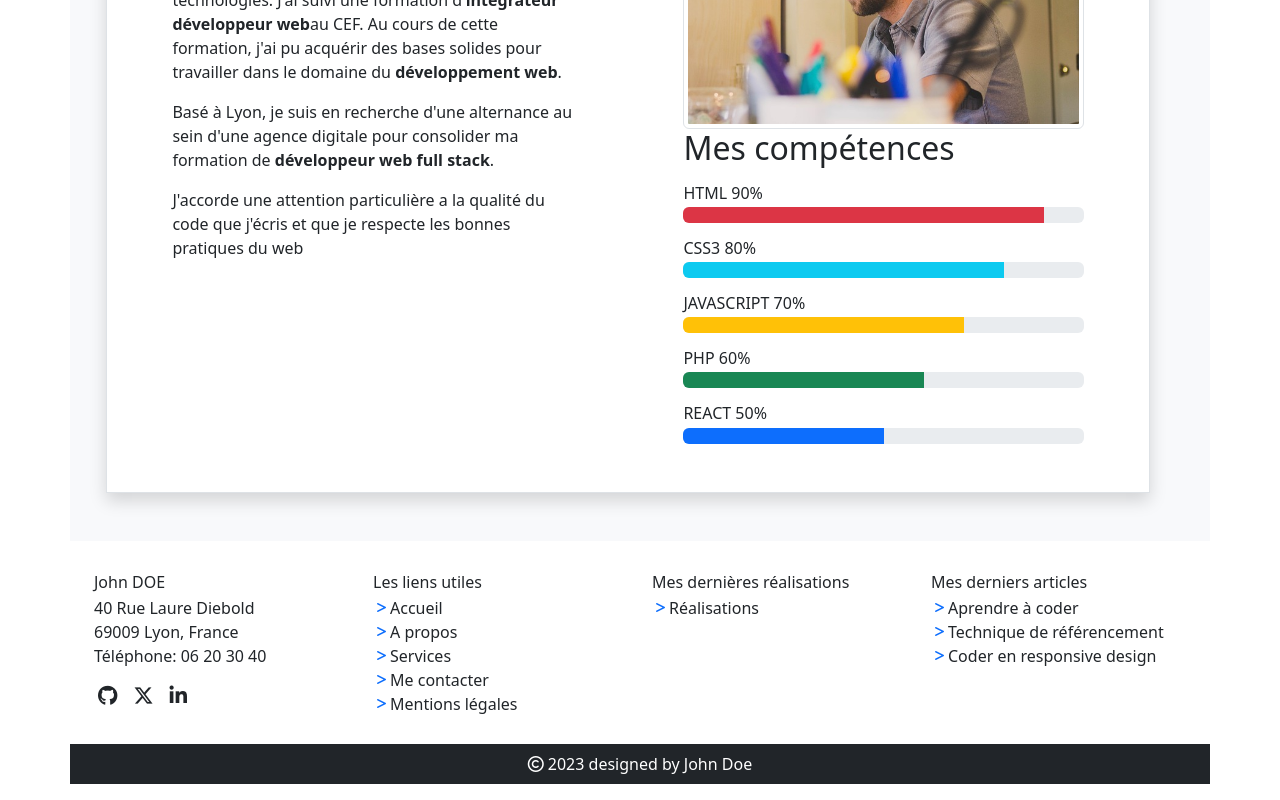
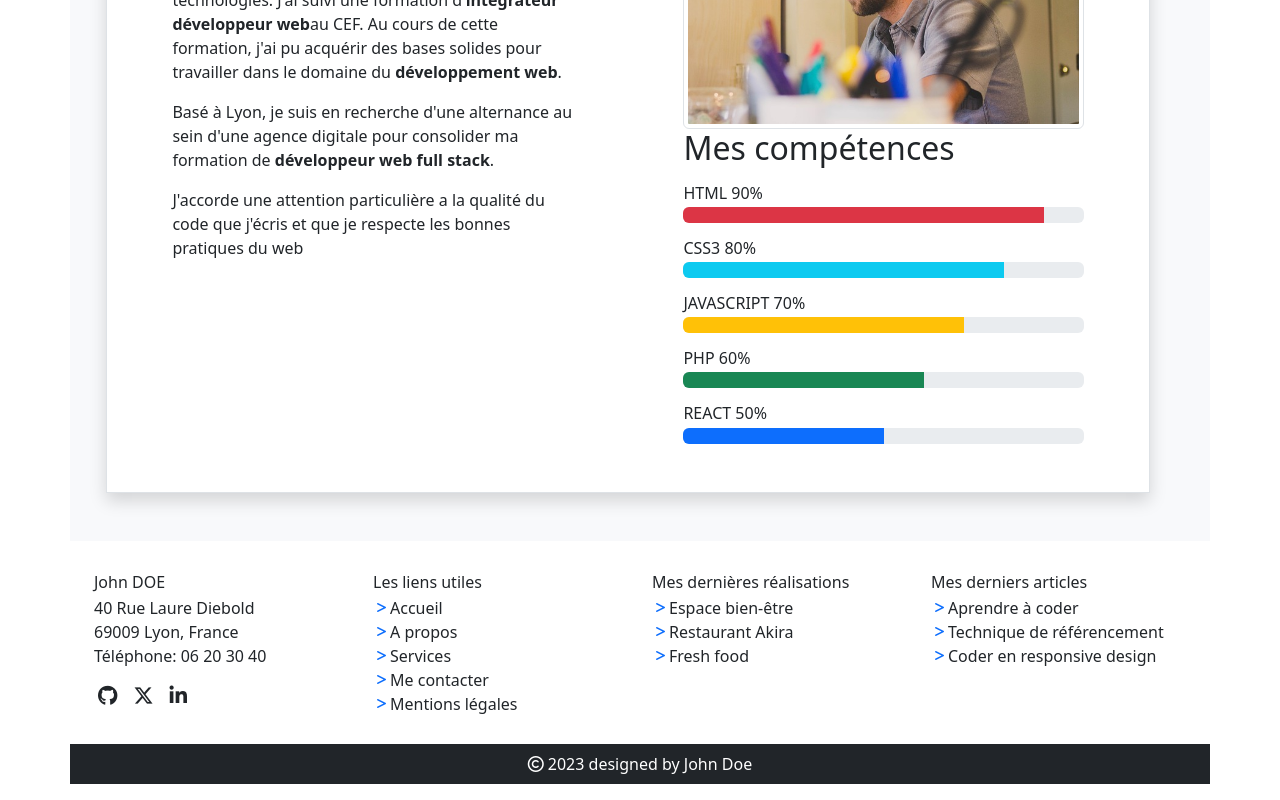
Before and after one commit to Etyliath/optimiserMonCVEnReact, a React (Vite) app: page / in a window 1280 px wide. Shown: the part 1014-1814 px from the top of the page. Built offline with nearby package versions, Linux system fonts and the light colour scheme; the HTML template or start-up script is replaced by a standard one.

Commit message:
create single page project Issue #43

```diff
--- a/src/components/Footer.jsx
+++ b/src/components/Footer.jsx
@@ -22,7 +22,7 @@ export function Footer() {
   const scrollToTop = () => {
     window.scrollTo({ top: 0, left: 0, behavior: 'smooth' })
   }
-
+  console.log(datas.articles.length)
   return (
     <>
       <footer className='container-lg px-0 mt-auto'>
@@ -108,34 +108,48 @@ export function Footer() {
             <h6 className='mb-1'>Mes dernières réalisations</h6>
             <NavLink
                 className='nav-link'
-                to='/realizations'
+                to={`/realizations/${datas.projects.length}`}
               >
                 <i className='fa-solid fa-greater-than fa-xs p-1 text-primary'></i>
-                Réalisations
+                {datas.projects[datas.projects.length-1].title}
+              </NavLink>
+              <NavLink
+                className='nav-link'
+                to={`/realizations/${datas.projects.length-1}`}
+              >
+                <i className='fa-solid fa-greater-than fa-xs p-1 text-primary'></i>
+                {datas.projects[datas.projects.length-2].title}
+              </NavLink>
+              <NavLink
+                className='nav-link'
+                to={`/realizations/${datas.projects.length-2}`}
+              >
+                <i className='fa-solid fa-greater-than fa-xs p-1 text-primary'></i>
+                {datas.projects[datas.projects.length-3].title}
               </NavLink>
             </div>
             <div className='col-lg-3 col-md-6 py-4'>
             <h6 className='mb-1'>Mes derniers articles</h6>
             <NavLink
                 className='nav-link'
-                to='/blog/6'
+                to={`/blog/${datas.articles.length}`}
               >
                 <i className='fa-solid fa-greater-than fa-xs p-1 text-primary'></i>
-                {datas.articles[5].title}
+                {datas.articles[datas.articles.length-1].title}
               </NavLink>
               <NavLink
                 className='nav-link'
-                to='/blog/5'
+                to={`/blog/${datas.articles.length-1}`}
               >
                 <i className='fa-solid fa-greater-than fa-xs p-1 text-primary'></i>
-                {datas.articles[4].title}
+                {datas.articles[datas.articles.length-2].title}
               </NavLink>
               <NavLink
                 className='nav-link'
-                to='/blog/4'
+                to={`/blog/${datas.articles.length-2}`}
               >
                 <i className='fa-solid fa-greater-than fa-xs p-1 text-primary'></i>
-                {datas.articles[3].title}
+                {datas.articles[datas.articles.length-3].title}
               </NavLink>
             </div>
           </div>
--- a/src/datas.json
+++ b/src/datas.json
@@ -1,4 +1,36 @@
 {
+  "skills": [
+    {
+      "id": 1,
+      "name": "HTML",
+      "level": 90,
+      "color": "bg-danger"
+    },
+    {
+      "id": 2,
+      "name": "CSS3",
+      "level": 80,
+      "color": "bg-info"
+    },
+    {
+      "id": 3,
+      "name": "JAVASCRIPT",
+      "level": 70,
+      "color": "bg-warning"
+    },
+    {
+      "id": 4,
+      "name": "PHP",
+      "level": 60,
+      "color": "bg-success"
+    },
+    {
+      "id": 5,
+      "name": "REACT",
+      "level": 50,
+      "color": "bg-primary"
+    }
+  ],
   "articles": [
     {
       "id": 1,
@@ -42,5 +74,28 @@
       "publication": "This is a wider card with supporting text below as a natural lead-in to additional content.",
       "broadcast": "Publié le : 28 juillet 2023"
     }
+  ],
+  "projects": [
+    {
+      "id": 1,
+      "title": "Fresh food",
+      "image": "/vegetables-790022_640.jpg",
+      "description": "Réalisation d'un site avec commande en ligne.",
+      "dev": "Site réalisé avec PHP et MySQL"
+    },
+    {
+      "id": 2,
+      "title": "Restaurant Akira",
+      "image": "/sushi-354628_640.jpg",
+      "description": "Réalisation d'un site vitrine.",
+      "dev": "Site réalisé avec WordPress"
+    },
+    {
+      "id": 3,
+      "title": "Espace bien-être",
+      "image": "/hand-3751159_640.jpg",
+      "description": "Réalisation d'un site vitrine pour un praticien du bien-être",
+      "dev": "Site réalisé en HTML/CSS"
+    }
   ]
 }
--- a/src/pages/Realizations.jsx
+++ b/src/pages/Realizations.jsx
@@ -1,32 +1,12 @@
 import { Project } from '../components/Project'
+import datas from '../datas.json'
 
 export function Realizations() {
-  const projects = [
-    {
-      id: 1,
-      title: 'Fresh food',
-      image: '/vegetables-790022_640.jpg',
-      description: "Réalisation d'un site avec commande en ligne.",
-      dev: 'Site réalisé avec PHP et MySQL',
-    },
-    {
-      id: 2,
-      title: 'Restaurant Akira',
-      image: '/sushi-354628_640.jpg',
-      description: "Réalisation d'un site vitrine.",
-      dev: 'Site réalisé avec WordPress',
-    },
-    {
-      id: 3,
-      title: 'Espace bien-être',
-      image: '/hand-3751159_640.jpg',
-      description:
-        "Réalisation d'un site vitrine pour un praticien du bien-être",
-      dev: 'Site réalisé en HTML/CSS',
-    },
-  ]
   return (
-    <main className='container-lg d-flex flex-column px-0'style={{ background: '#F8F9FB' }}>
+    <main
+      className='container-lg d-flex flex-column px-0'
+      style={{ background: '#F8F9FB' }}
+    >
       <div
         className='container-lg'
         style={{
@@ -36,10 +16,7 @@ export function Realizations() {
           overflow: 'hidden',
         }}
       ></div>
-      <div
-        className='container-lg p-4'
-
-      >
+      <div className='container-lg p-4'>
         <h1 className='text-center text-uppercase'>Portfolio</h1>
         <p className='text-center'>Voici quelques unes de mes réalisations.</p>
         <div
@@ -47,7 +24,7 @@ export function Realizations() {
           style={{ width: '25%' }}
         ></div>
         <div className='container-fluid row mt-5 mx-auto mb-2 justify-content-between'>
-          {projects.map((project) => (
+          {datas.projects.map((project) => (
             <Project
               key={project.id}
               image={project.image}
--- /dev/null
+++ b/src/pages/SignleProject.jsx
@@ -0,0 +1,53 @@
+import { useParams } from 'react-router-dom'
+import datas from '../datas.json'
+
+export function SingleProject(){
+    const { id } = useParams()
+
+    const project = datas.projects.find((obj) => {
+      return obj.id === parseInt(id)
+    })
+    return (
+      <div
+        className='container-lg cantainer px-0'
+        style={{ background: '#F8F9FB' }}
+      >
+        <div
+          className='container-lg'
+          style={{
+            background: 'url("/background-2672565_1280-crop.jpg") no-repeat',
+            height: '20vh',
+            backgroundSize: 'cover',
+            overflow: 'hidden',
+          }}
+        ></div>
+        <div className='py-5'>
+          <h1 className='text-center pb-5'>{project.title} </h1>
+          <div
+            className='card mb-3 mx-4'
+            // style={{maxWidth: '540px'}}
+          >
+            <div className='row g-0'>
+              <div className='col-md-4'>
+                <img
+                  src={project.image}
+                  className='img-fluid rounded-start'
+                  alt='...'
+                />
+              </div>
+              <div className='col-md-8'>
+                <div className='card-body'>
+                  <p className='card-text'>{project.description}</p>
+                  <p className='card-text'>
+                    <small className='text-body-secondary'>
+                      {project.dev}
+                    </small>
+                  </p>
+                </div>
+              </div>
+            </div>
+          </div>
+        </div>
+      </div>
+    )
+}
```
Also changed, not shown: src/App.jsx (+6 -2 lines).
